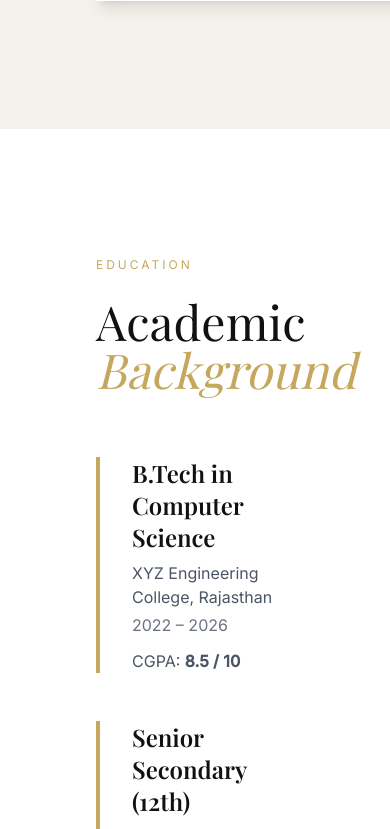
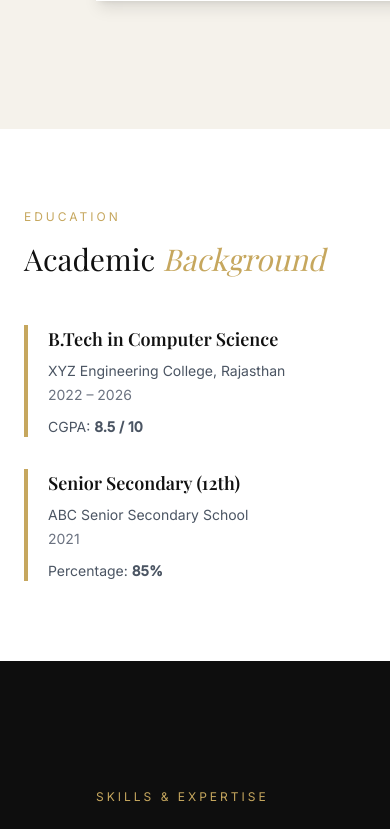
Before and after one commit to samota2004/portfolio, a React (Create React App) app in the folder client/: page / in a window 390 px wide. Shown: the part 1200-2029 px from the top of the page. Built offline with nearby package versions, Linux system fonts and the light colour scheme; the HTML template or start-up script is replaced by a standard one.

Commit message:
Update Education.jsx

```diff
--- a/client/src/components/Education.jsx
+++ b/client/src/components/Education.jsx
@@ -16,6 +16,7 @@ useEffect(() => {
       window.removeEventListener("storage", checkAdmin);
     };
   }, []);
+
   useEffect(() => {
     const saved = JSON.parse(localStorage.getItem("education"));
     if (saved) {
@@ -75,14 +76,17 @@ useEffect(() => {
   };
 
   return (
-    <section id="education" className="bg-white px-24 py-32">
-      <div className="flex justify-between items-center mb-16">
+    <section
+      id="education"
+      className="bg-white px-6 md:px-24 py-20 md:py-32"
+    >
+      <div className="flex flex-col md:flex-row md:justify-between md:items-center mb-12 md:mb-16 gap-6">
         <div>
-          <p className="text-gold tracking-[3px] text-xs uppercase mb-6">
+          <p className="text-gold tracking-[3px] text-xs uppercase mb-4">
             Education
           </p>
 
-          <h2 className="text-5xl font-serif">
+          <h2 className="text-3xl md:text-5xl font-serif">
             Academic <span className="text-gold italic">Background</span>
           </h2>
         </div>
@@ -90,35 +94,35 @@ useEffect(() => {
         {isAdmin && (
           <button
             onClick={handleAdd}
-            className="bg-gold px-6 py-2 text-black"
+            className="bg-gold px-6 py-2 text-black w-fit"
           >
             + Add
           </button>
         )}
       </div>
 
-      <div className="space-y-12">
+      <div className="space-y-8 md:space-y-12">
         {education.map((item) => (
           <div
             key={item.id}
-            className="border-l-4 border-gold pl-8 relative group
+            className="border-l-4 border-gold pl-5 md:pl-8 relative group
                        hover:bg-[#C6A14A]
                        hover:border-[#C6A14A]
                        transition-all duration-300"
           >
-            <h3 className="text-2xl font-semibold group-hover:text-black">
+            <h3 className="text-lg md:text-2xl font-semibold group-hover:text-black">
               {item.degree}
             </h3>
 
-            <p className="text-gray-600 mt-2 group-hover:text-black">
+            <p className="text-gray-600 mt-2 text-sm md:text-base group-hover:text-black">
               {item.college}
             </p>
 
-            <p className="text-gray-500 mt-1 group-hover:text-black">
+            <p className="text-gray-500 mt-1 text-sm md:text-base group-hover:text-black">
               {item.year}
             </p>
 
-            <p className="text-gray-600 mt-3 group-hover:text-black">
+            <p className="text-gray-600 mt-3 text-sm md:text-base group-hover:text-black">
               {item.label}:{" "}
               <span className="font-semibold">
                 {item.score}
```
Lines whose indentation alone changed are shown as unchanged.
